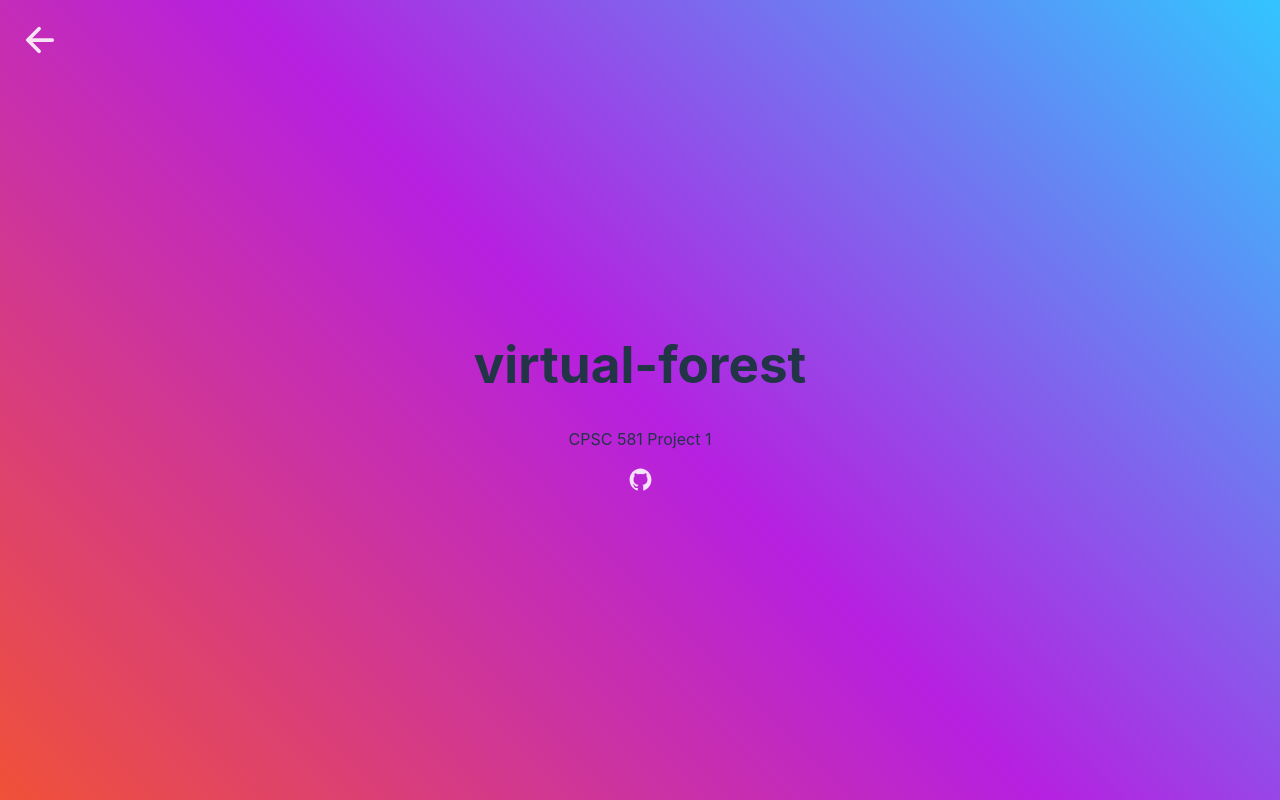
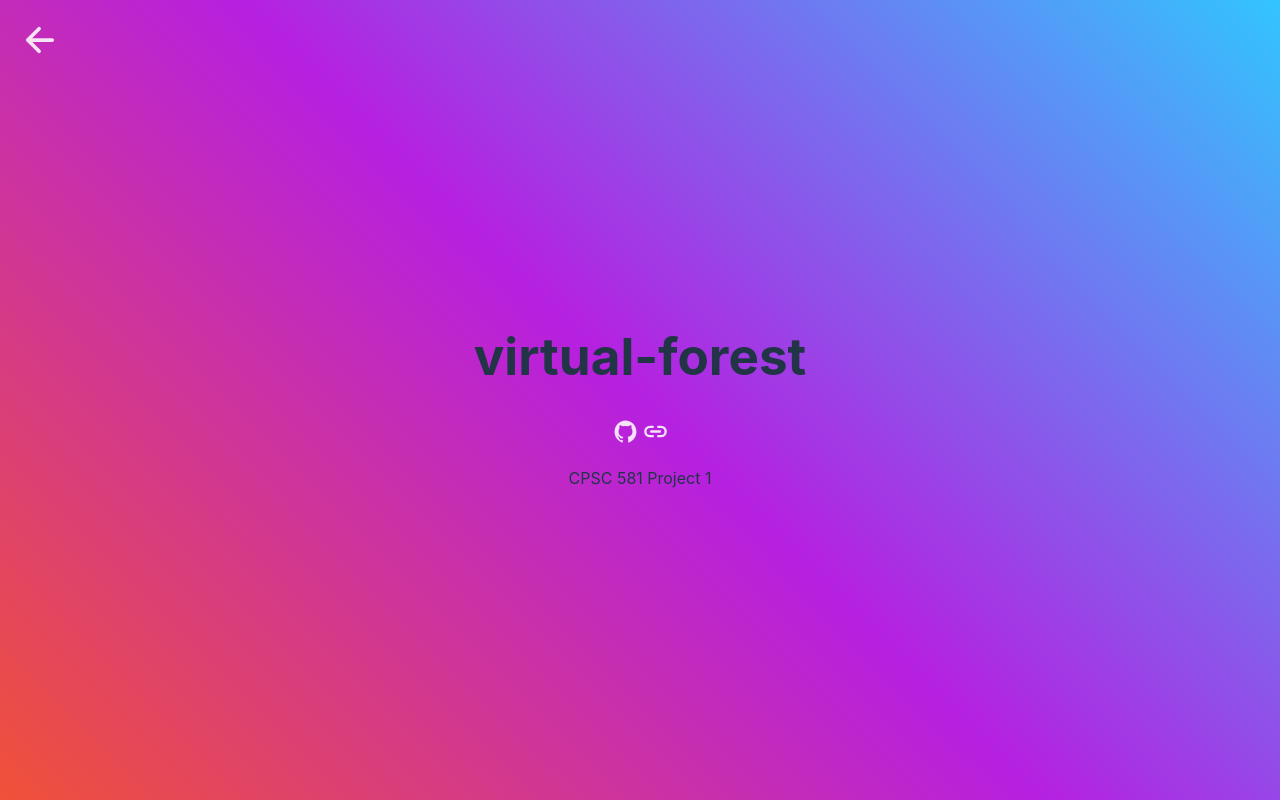
Before and after one commit to kadinsayani/kadinsayani.dev, a React (Vite) app: page /projects/virtual-forest in a window 1280 px wide. Built offline with nearby package versions, Linux system fonts and the light colour scheme.

Commit message:
added link to project page

```diff
--- a/src/routes/project.jsx
+++ b/src/routes/project.jsx
@@ -4,6 +4,7 @@ import "../styles/App.css";
 import { PropTypes } from "prop-types";
 import { IoArrowBack } from "react-icons/io5";
 import { IoLogoGithub } from "react-icons/io5";
+import { IoLink } from "react-icons/io5";
 
 function Project(props) {
   const navigate = useNavigate();
@@ -16,13 +17,18 @@ function Project(props) {
   return (
     <div>
       <button onClick={back} className="back-button">
-        <IoArrowBack size={40} color={"#ffffffde"}/>
+        <IoArrowBack size={40} color={"#ffffffde"} />
       </button>
       <h1>{project.name}</h1>
+      <div className="contact">
+        <a href={project.repo}>
+          <IoLogoGithub size="25px" />
+        </a>
+        <a href={project.link}>
+          <IoLink size="25px" />
+        </a>
+      </div>
       <p>{project.description}</p>
-      <a href={project.repo}>
-        <IoLogoGithub size="25px" />
-      </a>
     </div>
   );
 }
```
